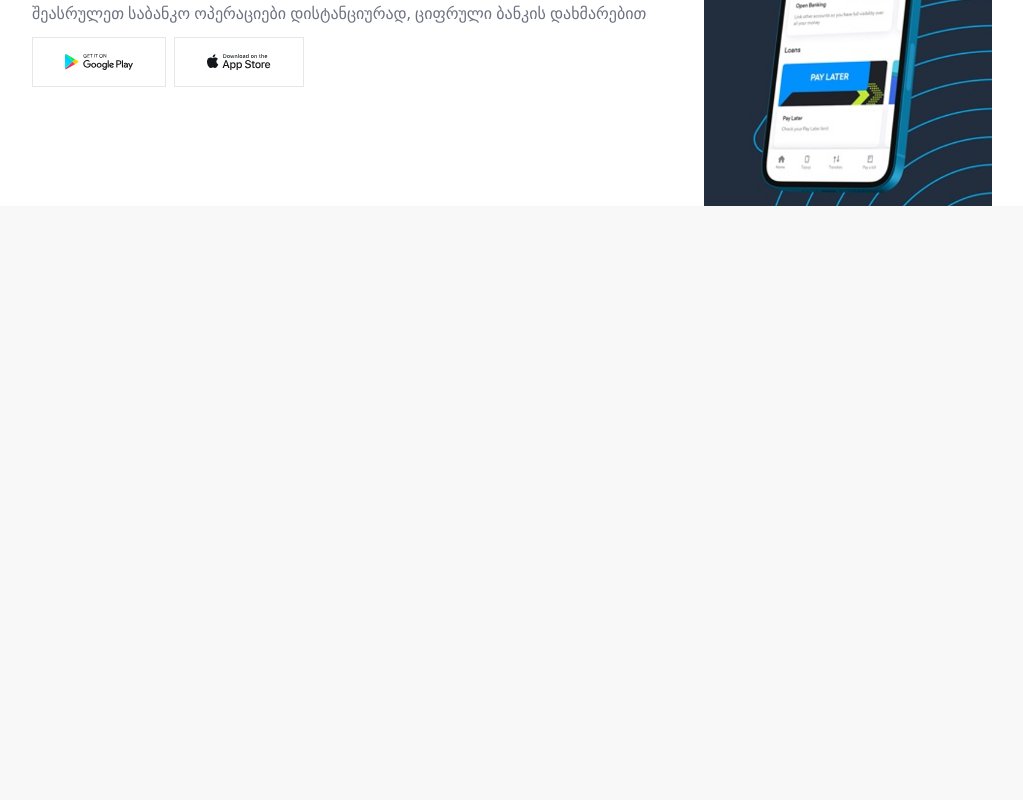
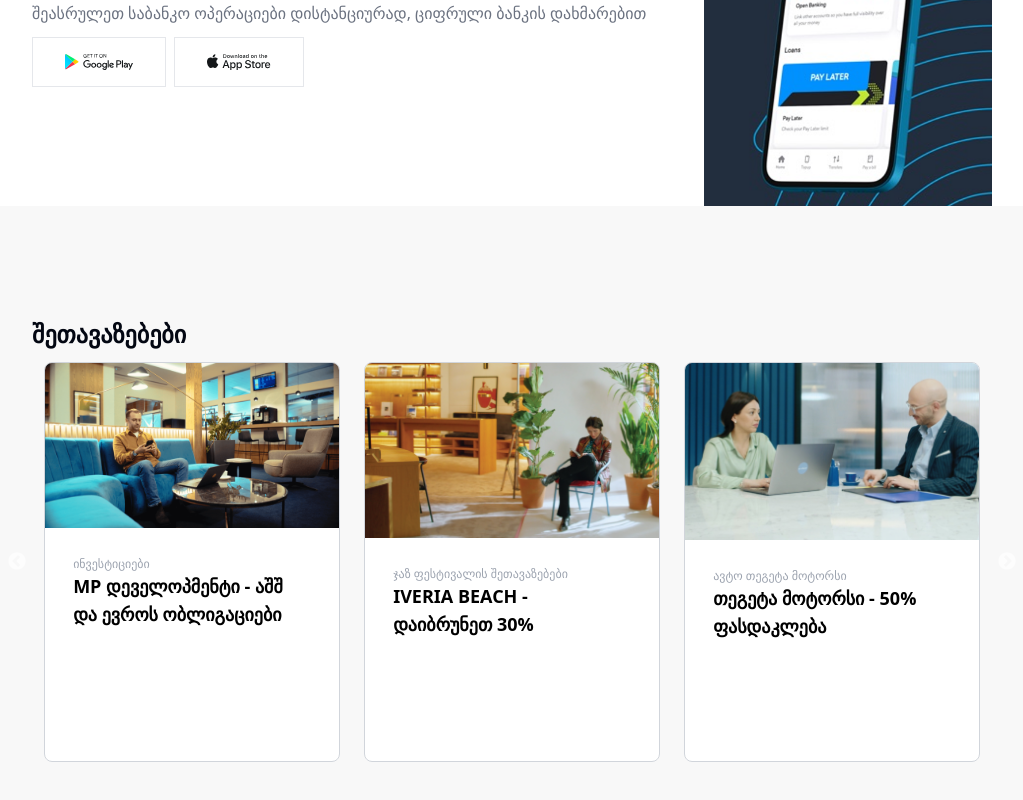
Before and after one commit to KiwiScreams/TBC-Academy, a React (Vite) app: page / in a window 1280 px wide. Shown: the part 2690-3490 px from the top of the page, without its empty margins (128-1151 px from the left). Before the commit the page ends 3008 px from the top, so only its background shows below. Built offline with nearby package versions, Linux system fonts and the light colour scheme.

Commit message:
products page

```diff
--- a/src/components/home/products/Products.jsx
+++ b/src/components/home/products/Products.jsx
@@ -1,7 +1,66 @@
-function Products()
-{
-    return(
-        <></>
+import "slick-carousel/slick/slick.css"
+import "slick-carousel/slick/slick-theme.css"
+import Slider from "react-slick"
+import image_1 from "../../../assets/images/image-2.png"
+import image_2 from "../../../assets/images/image-4.png"
+import image_3 from "../../../assets/images/image-3.png"
+
+function Products() {
+    const products =
+        [
+            {
+                image: image_1,
+                title: "ინვესტიციები",
+                name: "MP დეველოპმენტი - აშშ და ევროს ობლიგაციები"
+            },
+            {
+                image: image_2,
+                title: "ჯაზ ფესტივალის შეთავაზებები",
+                name: "IVERIA BEACH - დაიბრუნეთ 30%"
+            },
+            {
+                image: image_3,
+                title: "ავტო თეგეტა მოტორსი",
+                name: "თეგეტა მოტორსი - 50% ფასდაკლება"
+            }
+        ];
+    var settings = {
+        dots: false,
+        infinite: true,
+        speed: 500,
+        slidesToShow: 3,
+        slidesToScroll: 1,
+        arrows: true
+    };
+    return (
+        <>
+            <section className="w-9/12 m-auto mb-28">
+                <h2 className="text-2xl text-gray-950 font-bold">შეთავაზებები</h2>
+                <div className="w-full">
+                    <div className="h-full m-auto">
+                        <Slider {...settings}>
+                            {
+                                products.map((product, index) => {
+                                    return (
+                                        <div className="p-3" key={index}>
+                                            <div className="w-full bg-white relative h-[400px] rounded-lg overflow-hidden border-solid border-gray-300 border-[0.5px]" >
+                                                <div className="w-full">
+                                                    <img src={product.image} className="object-contain w-full" />
+                                                </div>
+                                                <div className="p-7">
+                                                    <p className="text-gray-400 text-xs">{product.title}</p>
+                                                    <h3 className="font-bold text-lg">{product.name}</h3>
+                                                </div>
+                                            </div>
+                                        </div>
+                                    )
+                                })
+                            }
+                        </Slider>
+                    </div>
+                </div>
+            </section>
+        </>
     )
 }
 export default Products
--- a/src/index.css
+++ b/src/index.css
@@ -21,10 +21,10 @@ body
 {
   background-color: #f8f8f8;
 }
-::-webkit-scrollbar
+/* ::-webkit-scrollbar
 {
   display: none;
-}
+} */
 .und-line::after
 {
     position: absolute;
--- a/src/pages/home/Home.jsx
+++ b/src/pages/home/Home.jsx
@@ -2,6 +2,7 @@ import ConceptPanel from "../../components/home/concept/Concept"
 import DigitalBank from "../../components/home/digital/Digital"
 import EventNumbers from "../../components/home/event-numbers/EventNumbers"
 import Offers from "../../components/home/offers/Offers"
+import Products from "../../components/home/products/Products"
 import Select from "../../components/home/select-a-set/Select"
 import NavPoint from "../../components/nav-point/NavPoint"
 
@@ -17,6 +18,7 @@ function Home() {
                 <EventNumbers />
                 <Offers />
                 <DigitalBank />
+                <Products />
             </main>
         </>
     )
```
